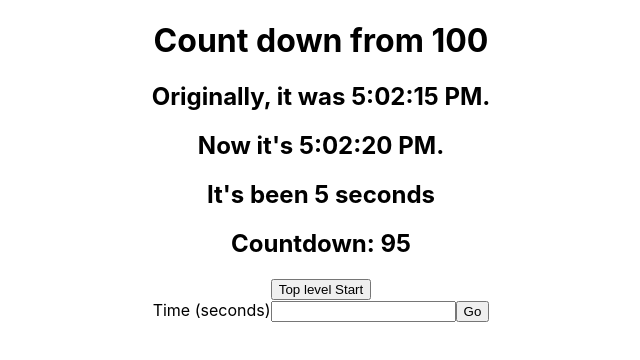
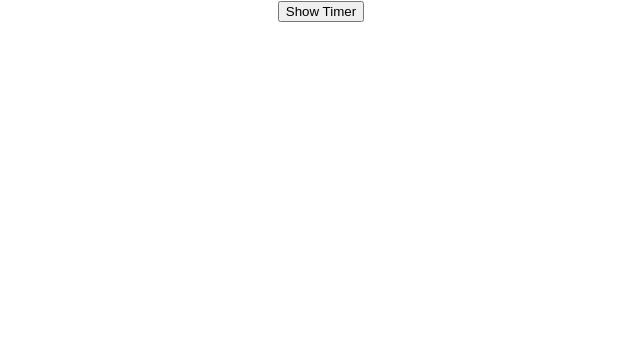
Before and after one commit to amara-j/timer, a React (Create React App) app: page / in a window 1280 px wide. Shown: the top 360 px of the page, without its empty margins (319-959 px from the left). Built offline with nearby package versions, Linux system fonts and the light colour scheme.

Commit message:
drastically simpler timer shows on button click.  doesn't yet take input time value, havent yet incorporated cute animation back in

```diff
--- a/src/App.js
+++ b/src/App.js
@@ -1,80 +1,15 @@
 import "./App.css";
-import Countdown from "./Countdown.js";
 import Timer from "./NewTimer.js";
 import { useState, useEffect } from "react";
 
 const App = () => {
   const dateOnLoad = new Date();
-
-  const [countTo, setCountTo] = useState("");
-  const [timerVal, setTimerVal] = useState(0);
-  const [currentSecond, updateCurrentSecond] = useState(countTo);
-
-  const startTime = (timerLength) => {
-    let origin = Date.now();
-    let targetTime = origin + timerLength;
-    var counter = timerLength;
-    const timeCounter = () => {
-      let timeStart = Date.now();
-      setTimeout(() => {
-        console.log("count to:", countTo);
-        console.log("target time", targetTime);
-        console.log("now:", Date.now());
-        console.log(counter);
-        if (targetTime - Date.now() > 0 && counter > 0) {
-          let fix = Date.now() - timeStart - 1000;
-          timeCounter(1000 - fix);
-          updateCurrentSecond(counter);
-          counter--;
-        } else {
-          // execute this event when timer ends
-          updateCurrentSecond("Timer done!");
-          //Transport.start();
-        }
-      }, 1000);
-    };
-    return <div>{timeCounter()}</div>;
-  };
-
-  // useEffect(() => {
-  //   startTime(timerVal);
-  // }, [countTo]);
+  const [timerIsSet, updateTimerIsSet] = useState(false);
 
   return (
     <div className="App">
-      {/* <Countdown countTo={countTo} /> */}
-      <Timer dateOnLoad={dateOnLoad} />
-      <button
-        onClick={() => {
-          startTime(countTo);
-        }}
-      >
-        Top level Start
-      </button>
-      <text textAnchor="middle" x="50%" y="50%">
-        {currentSecond}
-      </text>
-      <div>
-        <label>
-          Time (seconds)
-          <input
-            type="number"
-            onChange={(e) => {
-              setTimerVal(e.target.value);
-            }}
-          ></input>
-          <input
-            type="submit"
-            value="Go"
-            onClick={() => {
-              // setCountTo(timerVal);
-              setCountTo(timerVal, function () {
-                startTime(countTo);
-              });
-            }}
-          />
-        </label>
-      </div>
+      <button onClick={() => updateTimerIsSet(true)}>Show Timer</button>
+      {timerIsSet ? <Timer dateOnLoad={dateOnLoad} /> : null}
     </div>
   );
 };
--- a/src/NewTimer.js
+++ b/src/NewTimer.js
@@ -1,17 +1,17 @@
 import React from "react";
 
-class Clock extends React.Component {
+class Timer extends React.Component {
   constructor(props) {
     super(props);
     this.state = { date: new Date(), timeElapsed: 0 };
   }
 
   componentDidMount() {
-    this.timerID = setInterval(() => this.tick(), 1000);
+    this.timerInterval = setInterval(() => this.tick(), 1000);
   }
 
   componentWillUnmount() {
-    clearInterval(this.timerID);
+    clearInterval(this.timerInterval);
   }
 
   tick() {
@@ -25,10 +25,6 @@ class Clock extends React.Component {
     return (
       <div>
         <h1>Count down from 100</h1>
-        <h2>
-          Originally, it was {this.props.dateOnLoad.toLocaleTimeString()}.
-        </h2>
-        <h2>Now it's {this.state.date.toLocaleTimeString()}.</h2>
         <h2>It's been {this.state.timeElapsed} seconds</h2>
         <h2>Countdown: {100 - this.state.timeElapsed}</h2>
       </div>
@@ -36,4 +32,4 @@ class Clock extends React.Component {
   }
 }
 
-export default Clock;
+export default Timer;
```
